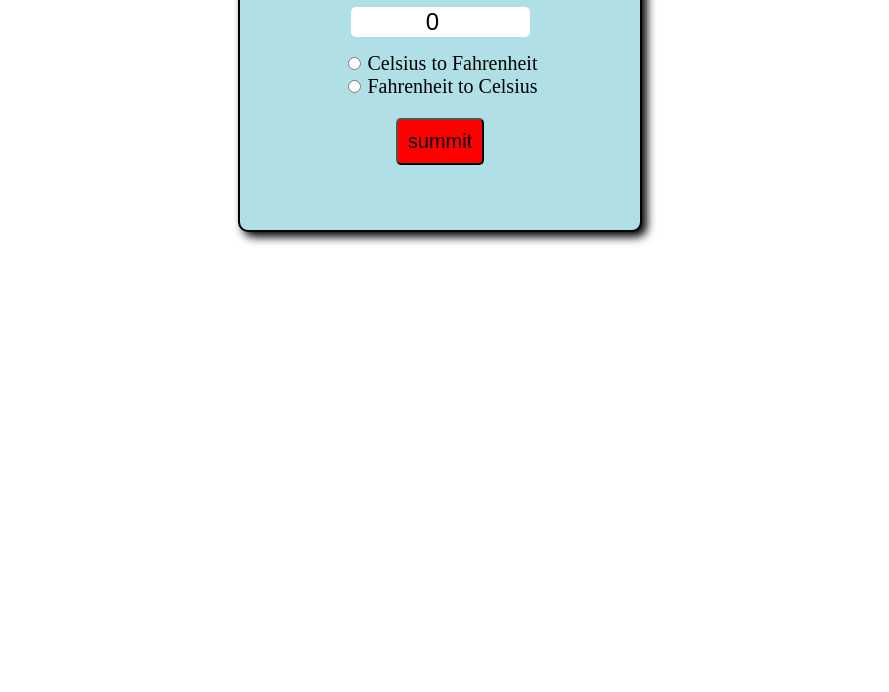
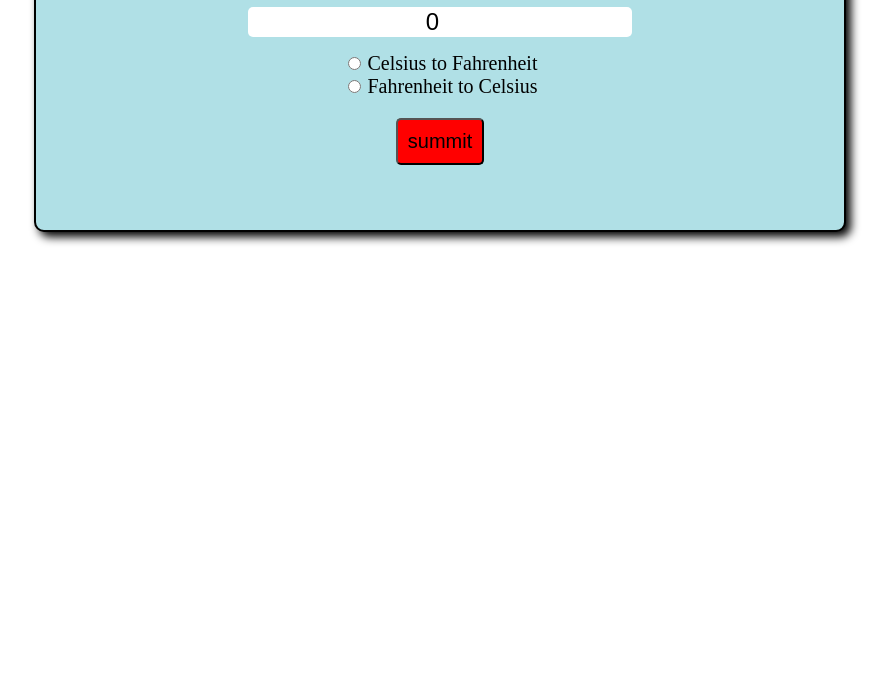
Before and after one commit to nourajbeli/Temperature-Conventor, a plain HTML site: page index.html in a window 1280 px wide. Shown: the part 108-800 px from the top of the page, without its empty margins (200-1089 px from the left). Drawn offline with Linux system fonts and the light colour scheme.

Commit message:
Update style.css

```diff
--- a/style.css
+++ b/style.css
@@ -23,8 +23,7 @@ body{
       border-radius:10px;
       box-shadow: 5px 5px 10px;
       text-align:center;
-       margin:auto;
-      max-width:350px;
+
       padding :25px;
       }
 .title{
```
